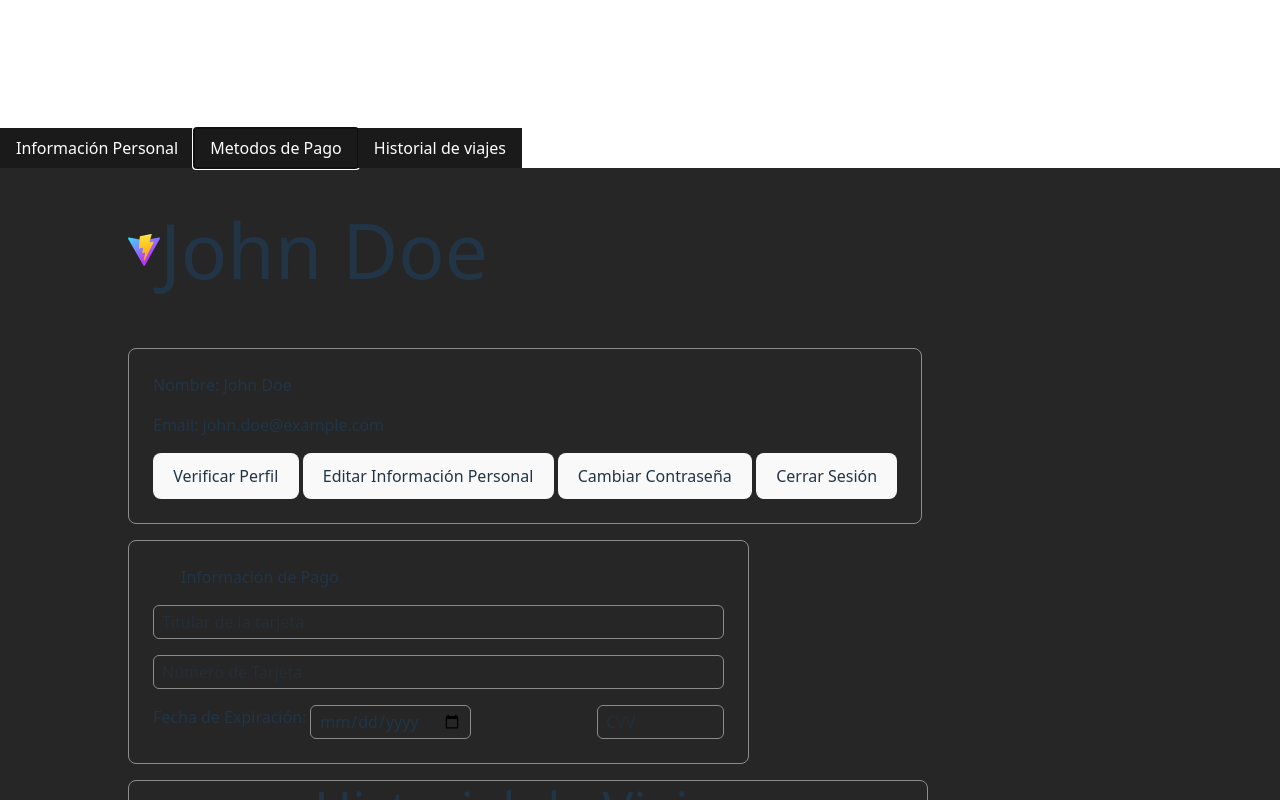
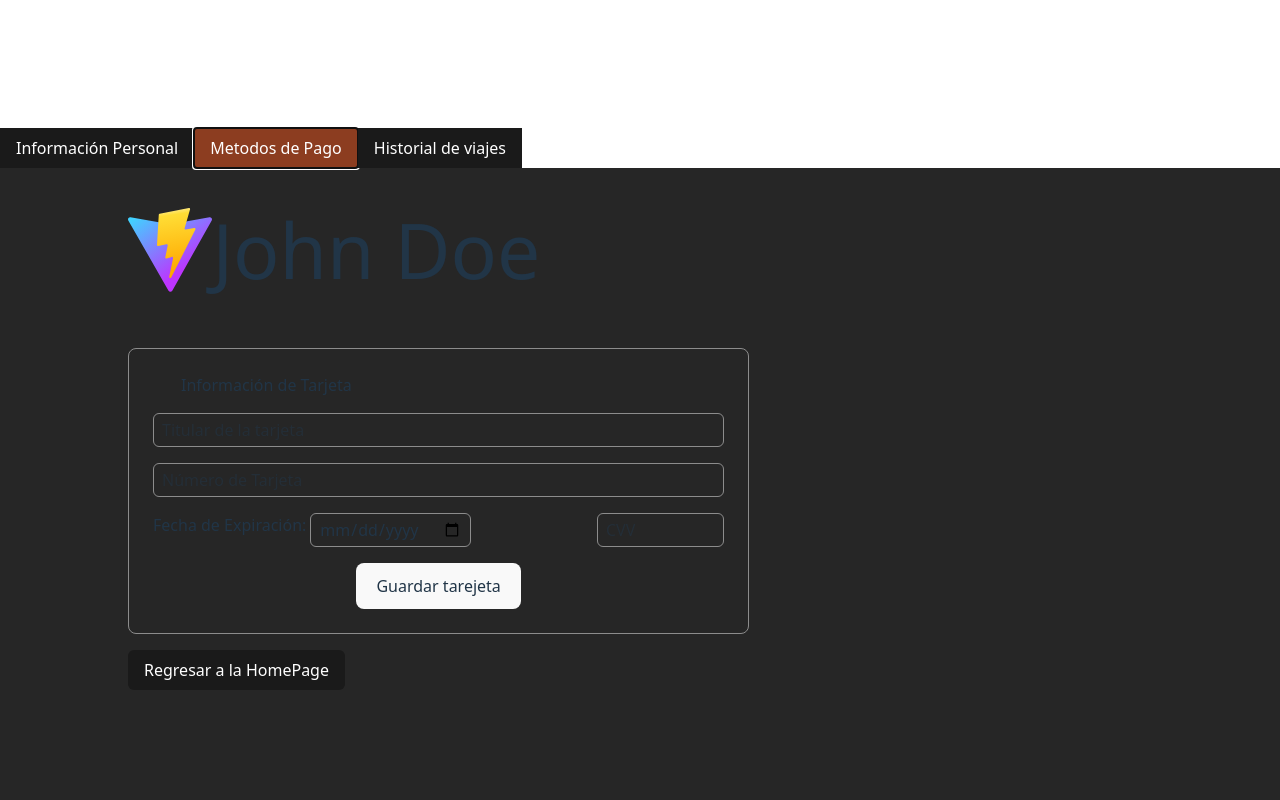
Before and after one commit to FredPota/RoadPartners-project, a React (Vite) app: page /profile in a window 1280 px wide. Both pictures are taken after a click on the button "Metodos de Pago". Shown: the top 800 px of the page. Built offline with nearby package versions, Linux system fonts and the light colour scheme.

Commit message:
Añadió funcionalidad a las pestañas del perfil

```diff
--- a/src/assets/containers.css
+++ b/src/assets/containers.css
@@ -5,29 +5,59 @@
   @apply flex flex-row;
 }
 
-.profile-btn {
+.menu-profile-btn {
     @apply rounded-none
     bg-[#1a1a1a] text-white
     px-4 py-2
     border-0
-    border-PageLight-300
+    transition-all duration-200
+    ease-in-out
     ;
 }
 
+.menu-profile-btn:hover {
+    @apply bg-PageDark-500
+    inset-ring
+    inset-shadow-PageDark-300
+    ring-0
+    border-0
+    ;
+}
+
+.menu-profile-btn:focus {
+    @apply bg-PageDark-500
+    inset-ring
+    inset-shadow-PageDark-300
+    ;
+}
+
+.profile-btn {
+    @apply rounded-md
+    bg-[#1a1a1a] text-white
+    px-4 py-2
+    border-0
+    transition-all duration-200
+    ease-in-out
+    ;
+}
 .profile-btn:hover {
     @apply bg-PageDark-500
+    inset-ring
+    inset-ring-PageDark-300
+    border-PageDark-300
     ;
 }
 
 .profile-page {
     @apply mt-[10%]
+    h-screen
 
 }
 
 #profile-container {
     @apply flex flex-col items-start gap-4
     bg-[#262626] w-screen
-    pl-[10%] h-auto
+    pl-[10%] h-screen
     py-10
     ;
 }
--- a/src/components/payment-form.jsx
+++ b/src/components/payment-form.jsx
@@ -5,7 +5,7 @@ function PaymentForm() {
     return (
         <form>
             <div className=" login-form" id="payment-info">
-                <h2 className="self-start pl-7 m-0">Información de Pago</h2>
+                <h2 className="self-start pl-7 m-0">Información de Tarjeta</h2>
                 <input className="input-form" placeholder="Titular de la tarjeta" type="text" />
                 <input className="input-form" placeholder="Número de Tarjeta" type="text" name="cardNumber" id="cardNumber" />
                 <div className="login-group" id="card-details">
@@ -15,8 +15,9 @@ function PaymentForm() {
                     </div>
                     <input className="input-form basis-40" placeholder="CVV" type="text" name="cvv" id="cvv" />
                 </div>
+                            <button type="submit">Guardar tarejeta</button>
+
             </div>
-
         </form>
     );
 }
--- a/src/components/travelhistory.jsx
+++ b/src/components/travelhistory.jsx
@@ -5,11 +5,13 @@ function TravelHistory() {
 
 
     return(
-        <div className="border border-PageLight-300 rounded-lg w-200">
+        <div className="border border-PageLight-300 rounded-lg">
             <h1>Historial de Viajes</h1>
-            <ul ClassName="w-250 bg-PageLight-200">
-                <li className="">Viaje 1: Ciudad A a Ciudad B - 01/01/2024</li>
-                <li className="">Viaje 2: Ciudad C a Ciudad D - 15/02/2024</li>
+            <ul className="w-250 bg-PageLight-200">
+                <li className="travel-card">
+                    1. Rol(Conductor o Pasajero) Destino - Fecha - Costo -
+                </li>
+
             </ul>
         </div>
 
--- a/src/pages/ProfilePage.jsx
+++ b/src/pages/ProfilePage.jsx
@@ -1,10 +1,13 @@
 import { useNavigate } from 'react-router-dom';
+import { useState } from 'react';
 import PaymentForm from '../components/payment-form';
 import TravelHistory from '../components/travelhistory.jsx';
 import '../assets/loginPage.css';
 import '../assets/containers.css';
 
 function ProfilePage() {
+
+    const [activeSection, setActiveSection] = useState('personalInfo');
 
     const navigate = useNavigate();
     const goToHome = () => {
@@ -14,37 +17,36 @@ function ProfilePage() {
     return (
         <div className="profile-page">
             <nav className="nav-btns">
-                <button className="profile-btn">Información Personal</button>
-                <button className="profile-btn">Metodos de Pago</button>
-                <button className="profile-btn">Historial de viajes</button>
+                <button className="menu-profile-btn" onClick={() => setActiveSection('personalInfo')}>Información Personal</button>
+                <button className="menu-profile-btn" onClick={() => setActiveSection('paymentMethods')}>Metodos de Pago</button>
+                <button className="menu-profile-btn" onClick={() => setActiveSection('travelHistory')}>Historial de viajes</button>
             </nav>
             <div id="profile-container">
                 <div className="flex flex-row" id="profile-header">
                     <img src="vite.svg" alt="profile-picture" />
                     <h1 className="">John Doe</h1>
                 </div>
-
-                <div>
-                    <div className="text-left" id="profile-content">
-                        <p>Nombre: John Doe</p>
-                        <p>Email: john.doe@example.com</p>
+                {activeSection === 'personalInfo' && (
+                    <div>
+                        <div className="text-left" id="profile-content">
+                            <p>Nombre: John Doe</p>
+                            <p>Email: john.doe@example.com</p>
 
                         <nav className="nav-btns gap-1">
-                            <button className="">Verificar Perfil</button>
-                            <button className="">Editar Información Personal</button>
-                            <button className="">Cambiar Contraseña</button>
-                            <button className="">Cerrar Sesión</button>
+                            <button className="profile-btn">Verificar Perfil</button>
+                            <button className="profile-btn">Editar Información Personal</button>
+                            <button className="profile-btn">Cambiar Contraseña</button>
+                            <button className="profile-btn">Cerrar Sesión</button>
                         </nav>
                     </div>
 
                 </div>
+                )}
 
+                {activeSection === 'paymentMethods' && <PaymentForm />}
+                {activeSection === 'travelHistory' && <TravelHistory />}
 
-                <PaymentForm />
-
-                <TravelHistory />
-
-                <button onClick={goToHome}>Regresar a la HomePage</button>
+                <button className='profile-btn' onClick={goToHome}>Regresar a la HomePage</button>
             </div>
         </div>
 
```
